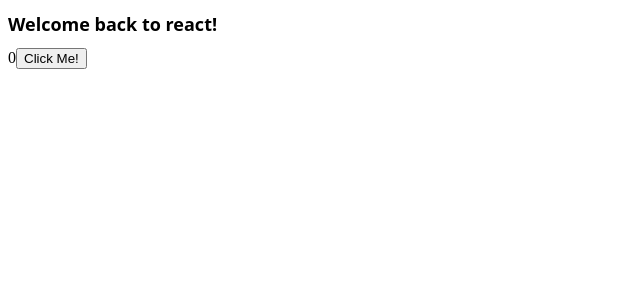
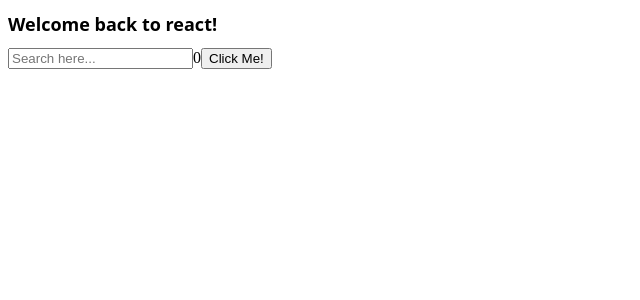
Before and after one commit to nahyeongjin1/first-react, a React (Create React App) app: page / in a window 1280 px wide. Shown: the top 300 px of the page, without its empty margins (0-640 px from the left). Built offline with nearby package versions, Linux system fonts and the light colour scheme.

Commit message:
Amazing 'deps' in useEffect function

```diff
--- a/src/App.js
+++ b/src/App.js
@@ -3,14 +3,30 @@
 
 function App() {
   const [value, setValue] = useState(0);
+  const [keyword, setKeyword] = useState("");
   const onClick = () => setValue((prev) => prev + 1);
-  console.log("I run all the time :)");
+  const onChange = (event) => setKeyword(event.target.value);
   useEffect(() => {
-    console.log("API Called");
+    console.log("Only Once");
   }, []);
+  useEffect(() => {
+    console.log("When 'keyword' changes");
+  }, [keyword]);
+  useEffect(() => {
+    console.log("When 'value' changes");
+  }, [value]);
+  useEffect(() => {
+    console.log("When 'keyword' or 'value' changes");
+  }, [keyword, value]);
   return (
     <div>
       <h1 className={styles.title}>Welcome back to react!</h1>
+      <input
+        value={keyword}
+        onChange={onChange}
+        type="text"
+        placeholder="Search here..."
+      />
       <span>{value}</span>
       <button onClick={onClick}>Click Me!</button>
     </div>
```
